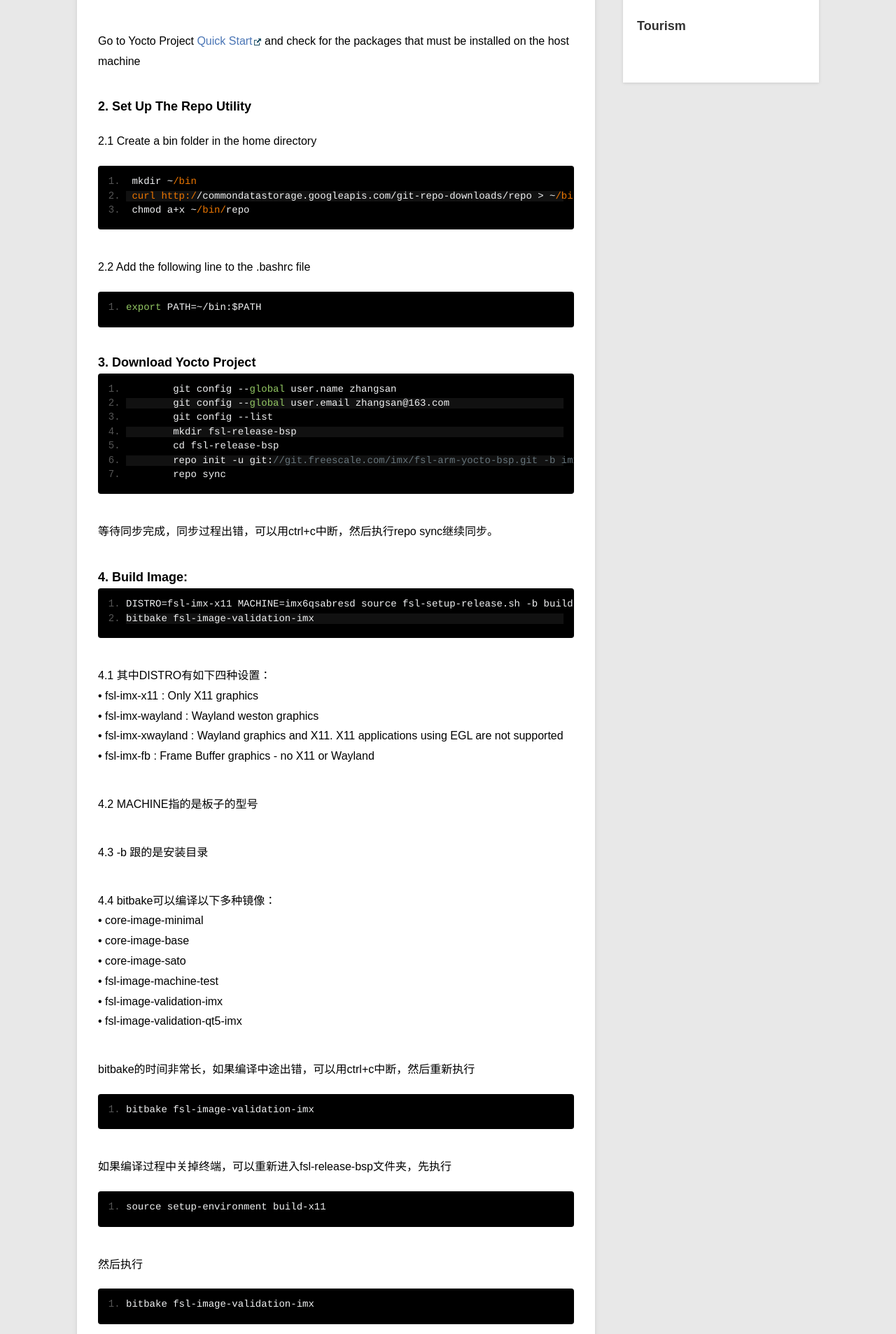
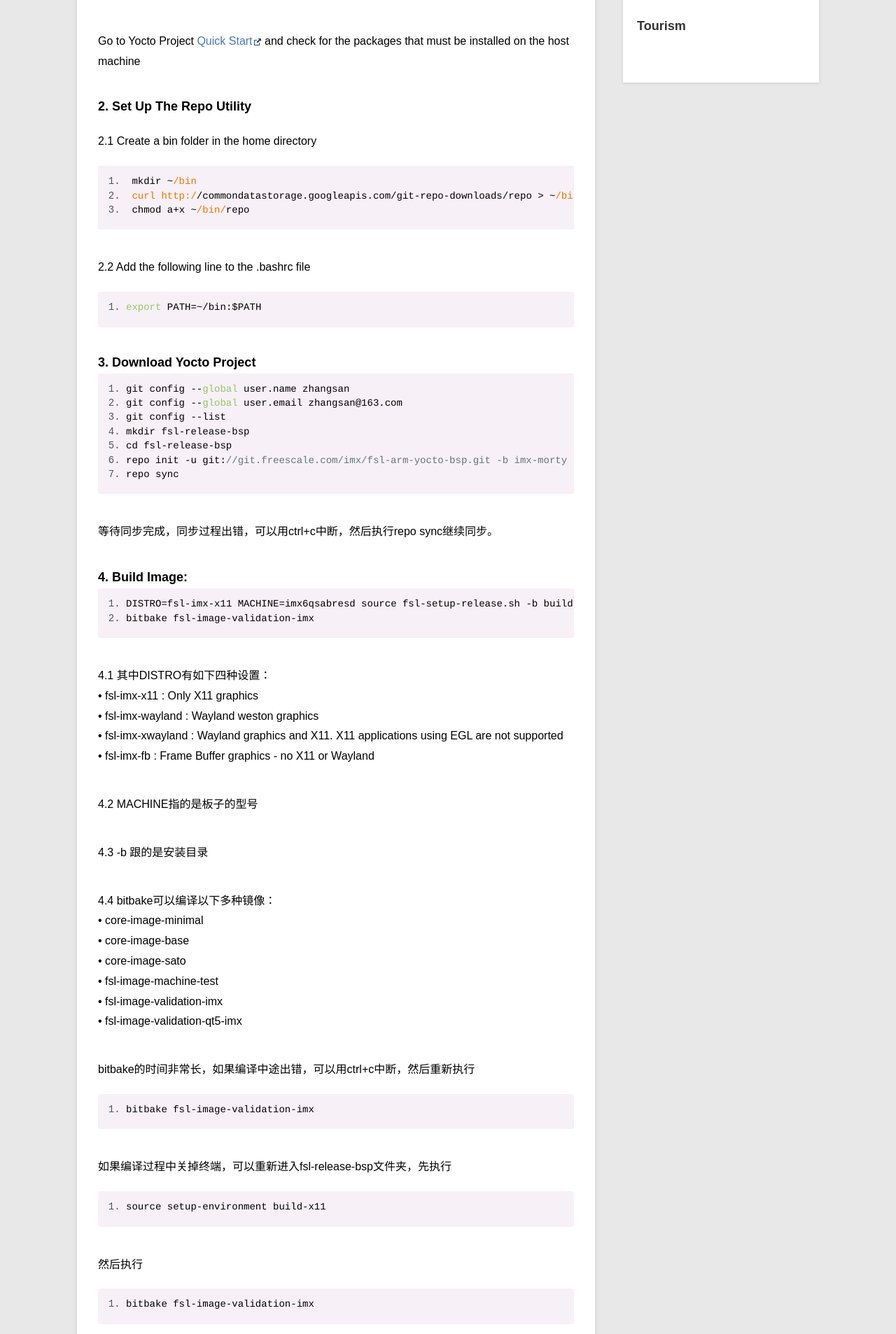
Before and after one commit to yilingxu/yilingxu.github.io, a Jekyll site: the page built from _posts/note/2018-3-28-Yocto Project Setup on i.MX 6Quad SABRE-SD.md, in a window 1280 px wide. Shown: the part 344-2251 px from the top of the page at 70% size. Built offline with Jekyll 4.4.1, drawn with Linux system fonts in a browser that asks for light colours.

Commit message:
change layout

```diff
--- a/_layouts/post.html
+++ b/_layouts/post.html
@@ -9,7 +9,7 @@ layout: default
         body { background:#fff; }
     }
     @media screen and (max-width: 1020px){
-        body { background:#fff; }
+        body { background:#ffa; }
     }
 </style>
 
--- a/css/default.css
+++ b/css/default.css
@@ -104,7 +104,7 @@ pre ol{margin-left:25px;list-style-type:decimal;}
 .index-content .artical-cate { width:70%; margin:0 auto; }
 .index-content .artical-cate li { display:inline-block; *float:left; zoom:1; font-size:18px; width:32%; cursor:pointer; }
 .index-content .artical-cate li a,
-.index-content .artical-cate li a:visited { display:inline-block; zoom:1; color:#000; width:100%; }
+.index-content .artical-cate li a:visited { display:inline-block; zoom:1; color:#fff; width:100%; }
 .index-content .artical-cate li a:hover { text-decoration:none; }
 .index-content .artical-cate li.on span{ color:red; }
 
--- a/js/prettify/prettify.css
+++ b/js/prettify/prettify.css
@@ -9,18 +9,18 @@
 .kwd{color:#93C763;}
 .com{color:#66747B;}
 .typ{color:#678CB1;}
-.lit{color:#FACD22;}
-.pun{color:#F1F2F3;}
-.pln{color:#F1F2F3;}
+.lit{color:#D7aD07;}
+.pun{color:#000000;}
+.pln{color:#000000;}
 .tag{color:#8AC763;}
 .atn{color:#E0E2E4;}
 .atv{color:#EC7600;}
 .dec{color:purple;}
 pre.prettyprint {border:0px solid #888;}
 ol.linenums{margin-top:0;margin-bottom:0;}
-.prettyprint{background:#000;}
+.prettyprint{background:#f7f0f7;}
 li.L0, li.L1, li.L2, li.L3, li.L4, li.L5, li.L6, li.L7, li.L8, li.L9{color:#555;}
-li.L1, li.L3, li.L5, li.L7, li.L9{background:#111;}
+li.L1, li.L3, li.L5, li.L7, li.L9{background:#f7f0f7;}
 @media print {
     .str{color:#060;}
     .kwd{color:#006;font-weight:bold;}
```
Also changed, not shown: _posts/note/2018-3-28-Yocto Project Setup on i.MX 6Quad SABRE-SD.md (+7 -7 lines), favicon.ico, 11 other files.
